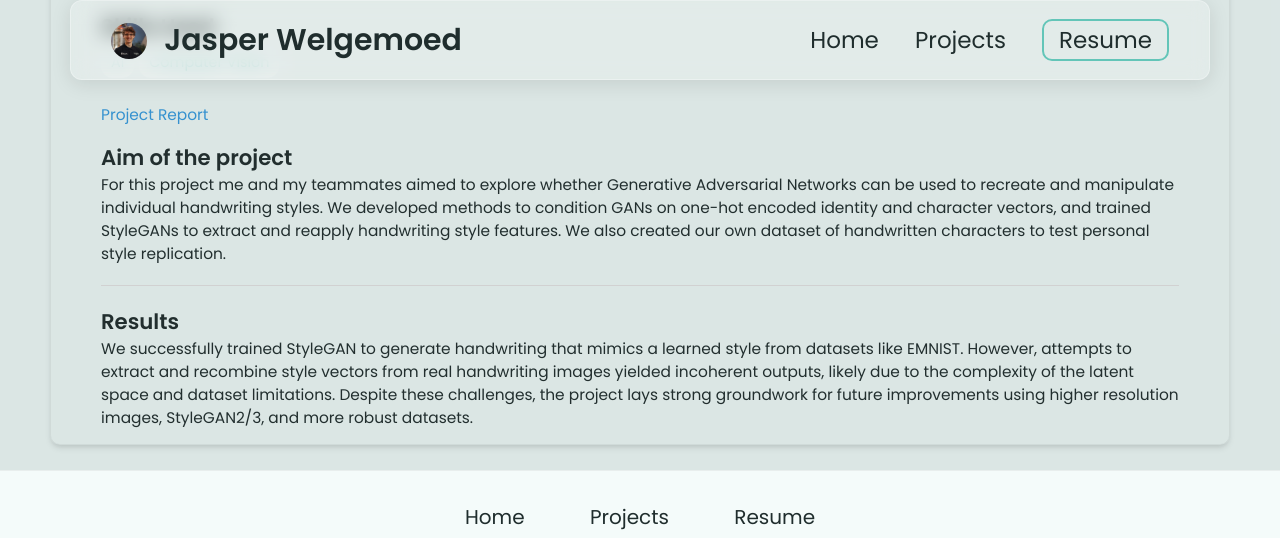
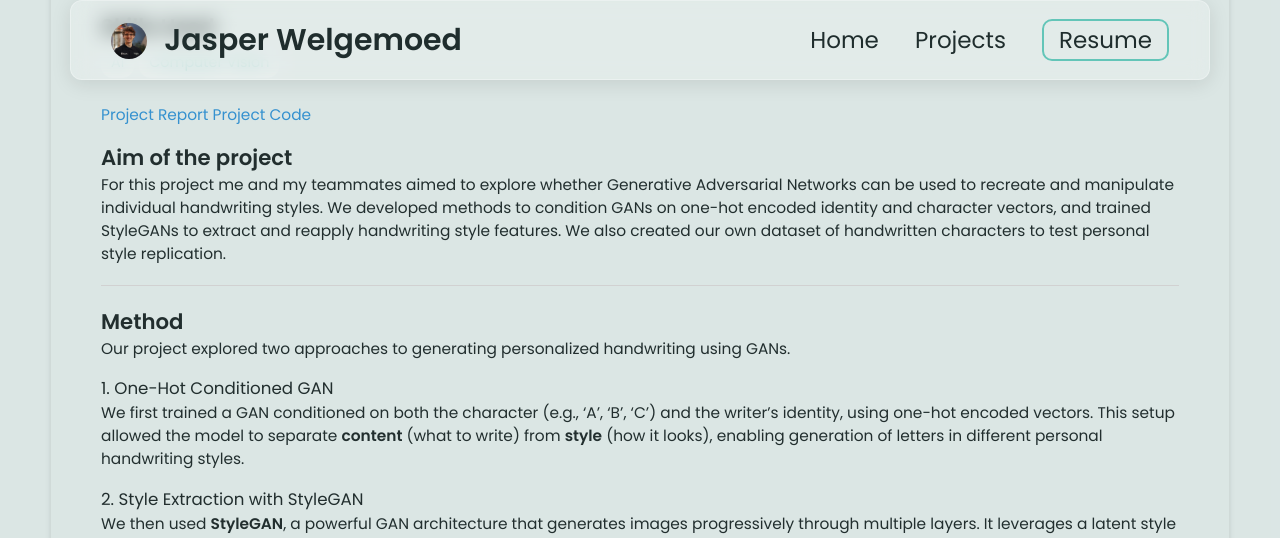
Before and after one commit to jasperwelgemoed/jasperwelgemoed.github.io, a Jekyll site: the page built from _projects/GANComputerVisionProject/index.md, in a window 1280 px wide and 1400 px high, scrolled down 683 px. Shown: the top 538 px of the window. Built offline with Jekyll 4.4.1, drawn with Linux system fonts in a browser that asks for light colours; some of the changed text lies outside the part shown.

Commit message:
Update index.md

```diff
--- a/_projects/GANComputerVisionProject/index.md
+++ b/_projects/GANComputerVisionProject/index.md
@@ -9,11 +9,35 @@ main-image: /image.png
 ---
 
 [Project Report](https://hackmd.io/@jasperwelgemoed/Bk8wh2Sjkx)
+[Project Code](https://colab.research.google.com/drive/162i1A9PvQPkipWaMXpI4sF0svXwUVVTT?usp=sharing#scrollTo=vnuKfWN0p0dB)
 
 ## Aim of the project
 
 For this project me and my teammates aimed to explore whether Generative Adversarial Networks can be used to recreate and manipulate individual handwriting styles. We developed methods to condition GANs on one-hot encoded identity and character vectors, and trained StyleGANs to extract and reapply handwriting style features. We also created our own dataset of handwritten characters to test personal style replication.
 
+---
+
+## Method
+
+Our project explored two approaches to generating personalized handwriting using GANs.
+
+### 1. One-Hot Conditioned GAN
+
+We first trained a GAN conditioned on both the character (e.g., 'A', 'B', 'C') and the writer's identity, using one-hot encoded vectors. This setup allowed the model to separate **content** (what to write) from **style** (how it looks), enabling generation of letters in different personal handwriting styles.
+
+### 2. Style Extraction with StyleGAN
+
+We then used **StyleGAN**, a powerful GAN architecture that generates images progressively through multiple layers. It leverages a latent style vector to control high- and low-level features such as letter shape, stroke thickness, and curvature.
+
+![StyleGAN diagram](https://hackmd.io/_uploads/Bkj13sMakg.png)
+
+Using StyleGAN, we combined the latent vectors ($w$) of two samples to mix different handwriting styles—e.g., taking the structure from one and stroke style from another.
+
+![Latent vector mixing](https://hackmd.io/_uploads/H15YhghTJe.jpg)
+
+To apply this to real handwriting, we approximated the latent vector of an input image using **MSE loss**, which proved more effective than perceptual loss for this kind of data.
+
+This allowed us to embed and manipulate real handwriting styles for synthetic generation.
 
 ---
 
```
